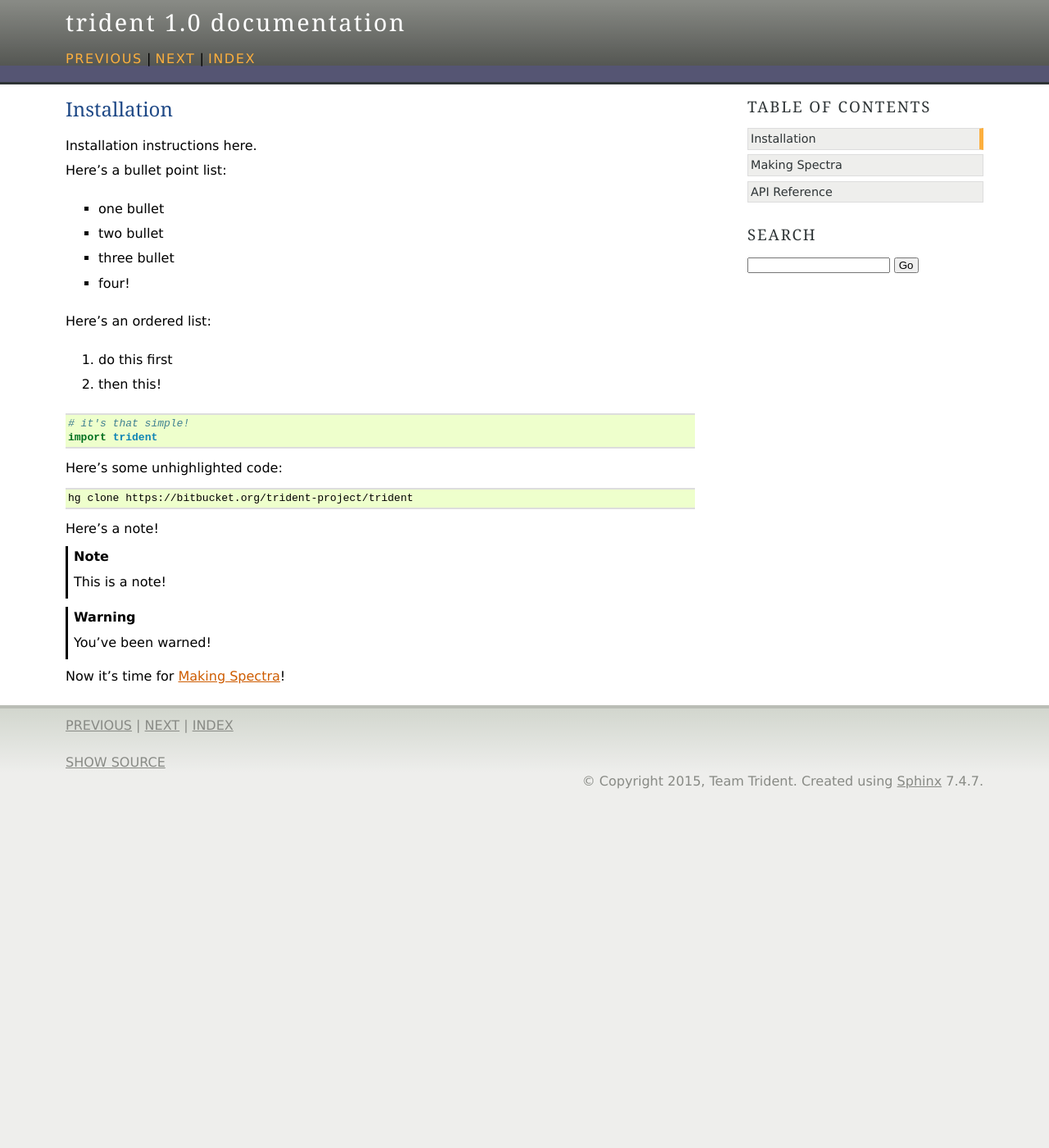
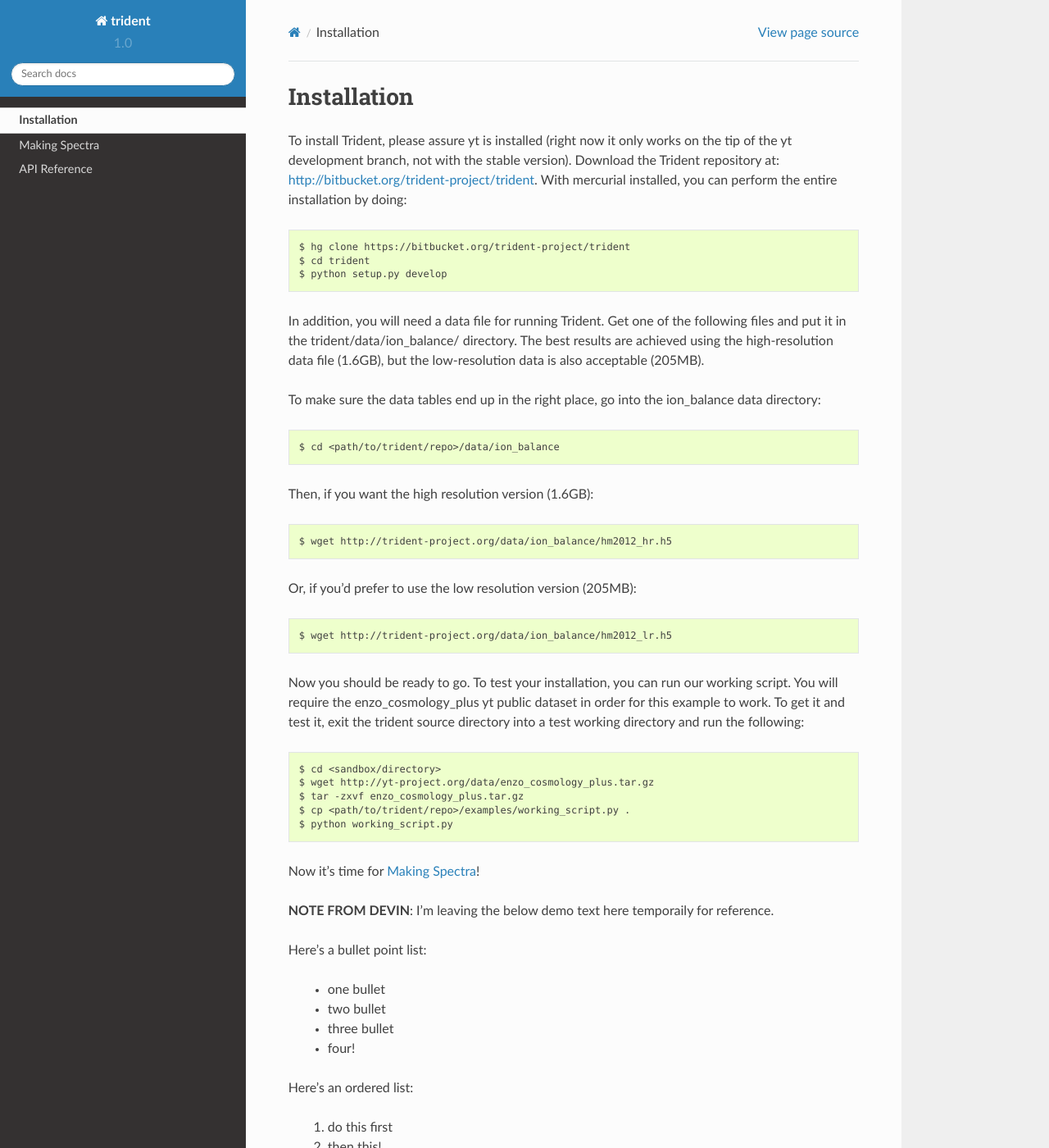
Before and after one commit to trident-project/trident, a Sphinx documentation site: the page built from doc/source/Installation.rst, in a window 1280 px wide and 1400 px high. Shown: the whole window at 82% size. Built offline with Sphinx 7.4.7 and the Read the Docs theme 2.0.0, drawn with Linux system fonts in a browser that asks for light colours; some of the changed text lies outside the part shown.

Commit message:
Adding the first draft of the installation documentations.

```diff
--- a/doc/source/Installation.rst
+++ b/doc/source/Installation.rst
@@ -3,7 +3,69 @@
 Installation
 ============
 
-Installation instructions here.
+To install Trident, please assure yt is installed (right now it only works on
+the tip of the yt development branch, not with the stable version).  Download
+the Trident repository at: http://bitbucket.org/trident-project/trident.
+With mercurial installed, you can perform the entire installation by doing:
+
+.. highlight:: none
+
+::
+
+   $ hg clone https://bitbucket.org/trident-project/trident
+   $ cd trident
+   $ python setup.py develop
+
+In addition, you will need a data file for running Trident.  Get
+one of the following files and put it in the trident/data/ion_balance/
+directory.  The best results are achieved using the high-resolution data
+file (1.6GB), but the low-resolution data is also acceptable (205MB).
+
+To make sure the data tables end up in the right place, go into the
+ion_balance data directory:
+
+.. highlight:: none
+
+::
+
+   $ cd <path/to/trident/repo>/data/ion_balance
+
+Then, if you want the high resolution version (1.6GB):
+
+.. highlight:: none
+
+::
+
+   $ wget http://trident-project.org/data/ion_balance/hm2012_hr.h5
+
+Or, if you'd prefer to use the low resolution version (205MB):
+
+.. highlight:: none
+
+::
+
+   $ wget http://trident-project.org/data/ion_balance/hm2012_lr.h5
+
+
+Now you should be ready to go.  To test your installation, you can run our
+working script.  You will require the enzo_cosmology_plus yt public dataset
+in order for this example to work.  To get it and test it, exit the trident
+source directory into a test working directory and run the following:
+
+.. highlight:: none
+
+::
+
+    $ cd <sandbox/directory>
+    $ wget http://yt-project.org/data/enzo_cosmology_plus.tar.gz
+    $ tar -zxvf enzo_cosmology_plus.tar.gz
+    $ cp <path/to/trident/repo>/examples/working_script.py .
+    $ python working_script.py
+
+Now it's time for :ref:`making-spectra`!
+
+
+**NOTE FROM DEVIN**: I'm leaving the below demo text here temporaily for reference.
 
 Here's a bullet point list:
 
--- a/doc/source/conf.py
+++ b/doc/source/conf.py
@@ -110,7 +110,7 @@ todo_include_todos = False
 
 # The theme to use for HTML and HTML Help pages.  See the documentation for
 # a list of builtin themes.
-html_theme = 'agogo'
+html_theme = 'sphinx_rtd_theme'
 
 # Theme options are theme-specific and customize the look and feel of a theme
 # further.  For a list of options available for each theme, see the
```
Also changed, not shown: other parts of doc/source/Installation.rst (+0 -2 lines).
